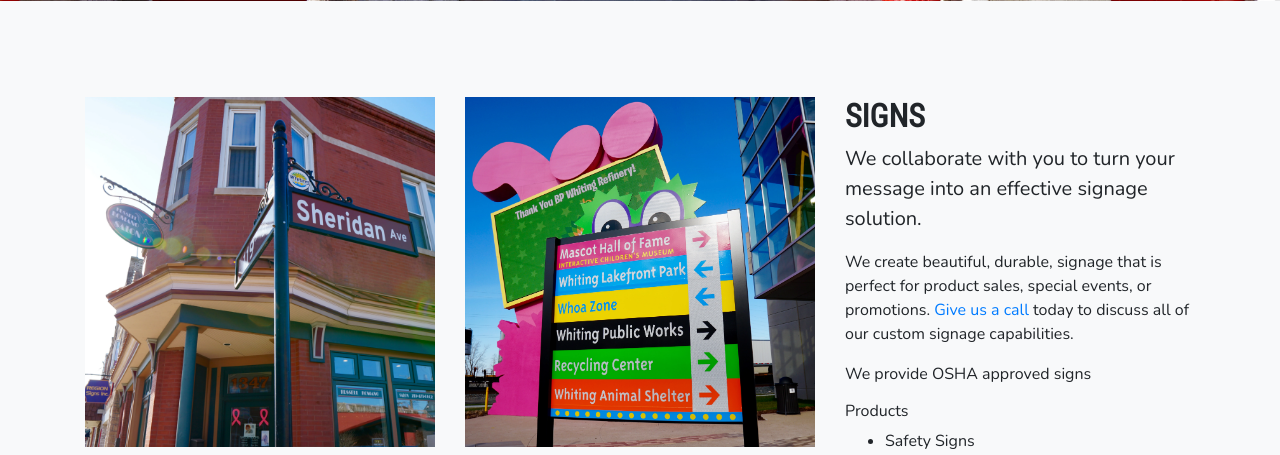
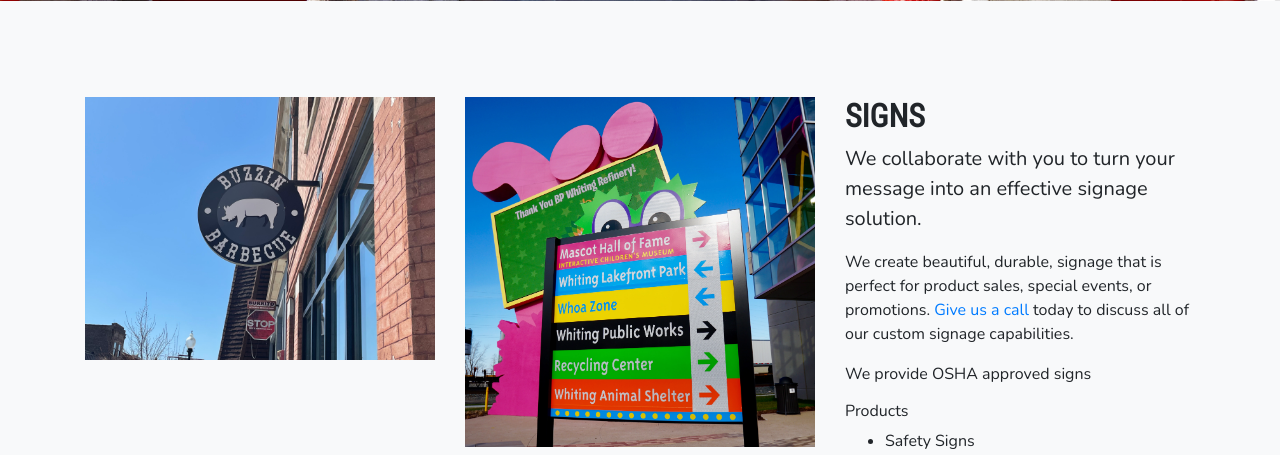
Before and after one commit to jcanepa/region-signs, a PHP site: page / in a window 1280 px wide. Shown: the part 1633-2088 px from the top of the page. Run offline with PHP 8.4, Linux system fonts and the light colour scheme; some libraries are stand-ins or nearby versions.

Commit message:
Added new sign image.

```diff
--- a/index.php
+++ b/index.php
@@ -222,8 +222,8 @@
                         <div class="row image-grid">
                             <div class="col-6">
                                 <picture class="w-100">
-                                    <source data-srcset="images/services/signs/sheridan.webp" class="lazyload" type="image/webp">
-                                    <img data-src="images/standard-image-format/services/signs/sheridan.jpg" class="lazyload" alt="Region Signs Custom Vehicle Lettering">
+                                    <!-- <source data-srcset="images/services/signs/sheridan.webp" class="lazyload" type="image/webp"> -->
+                                    <img data-src="images/services/signs/buzzin-bbq.jpg" class="lazyload" alt="Region Signs Custom">
                                 </picture>
                             </div>
                             <div class="col-6">
```
Also changed, not shown: images/services/signs/buzzin-bbq.jpg (added).
